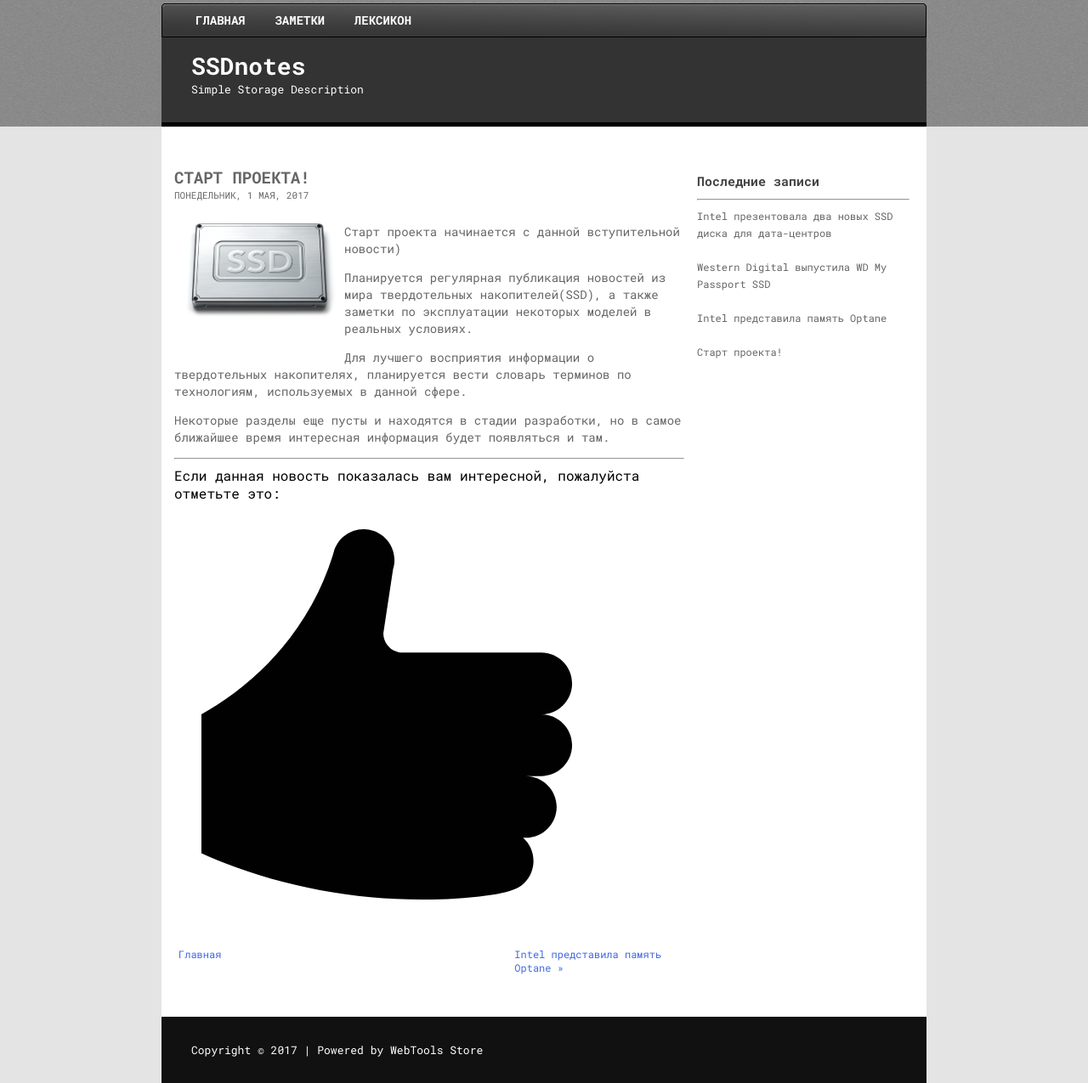
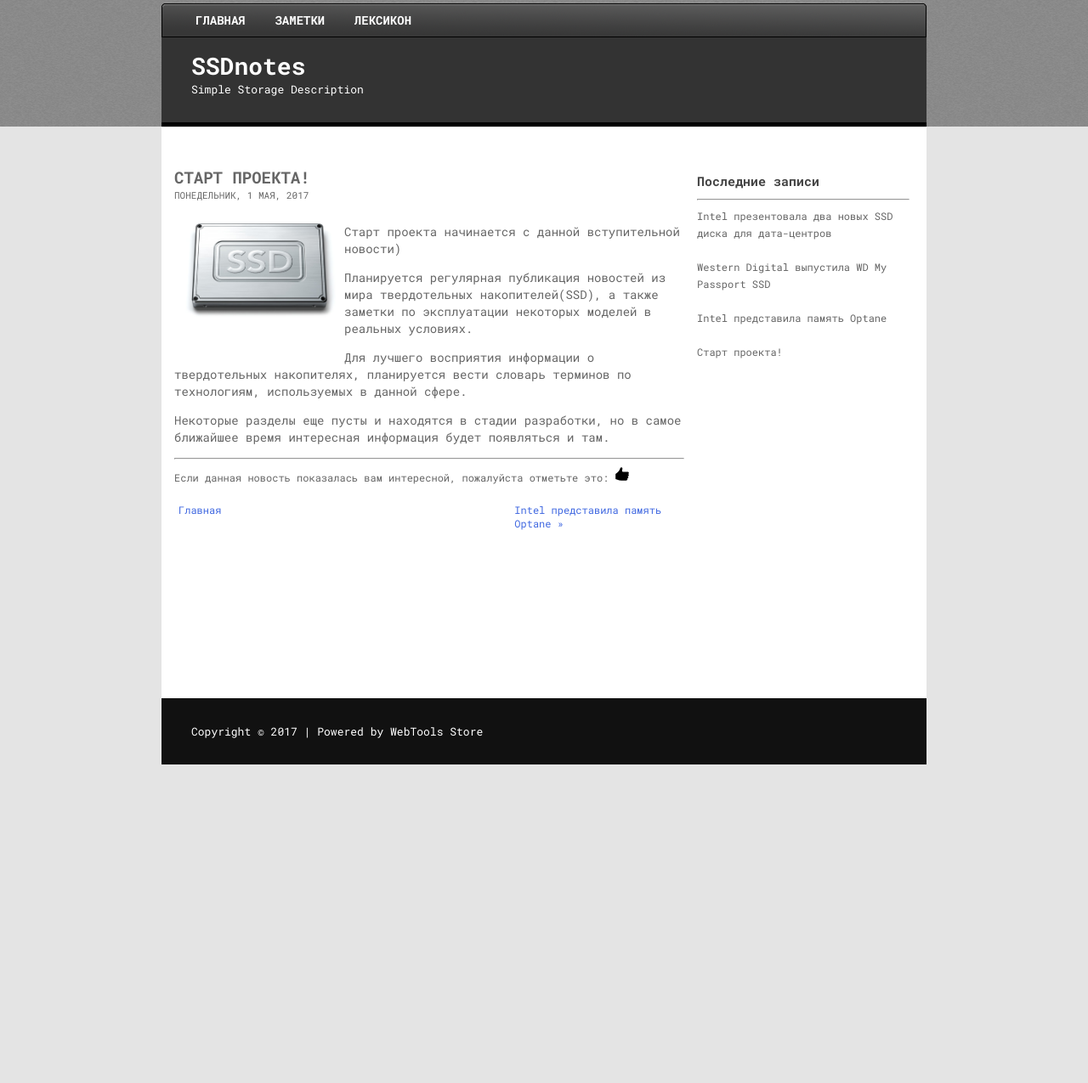
Before and after one commit to web2ls/ssdnotes, a Jekyll site: the page built from _posts/2017-5-1-first-news.md, in a window 1280 px wide. Shown: the whole page at 85% size. Built offline with Jekyll 4.4.1, drawn with Linux system fonts in a browser that asks for light colours; comment, search, counter and statistics services are not loaded; after the commit the page ends 900 px from its top, so only the background shows below that.

Commit message:
add some css style for new image on the page

```diff
--- a/css/core.css
+++ b/css/core.css
@@ -181,6 +181,19 @@ nav a:hover {
   height: auto;
 }
 
+#liker {
+  font-size: 12px;
+  font-weight: 400;
+  line-height: 20px;
+  color: #666666;
+}
+
+#liker svg {
+  width: 18px;
+  height: 18px;
+  cursor: pointer;
+}
+
 .bottom-links {
   display: flex;
   justify-content: space-between;
```
